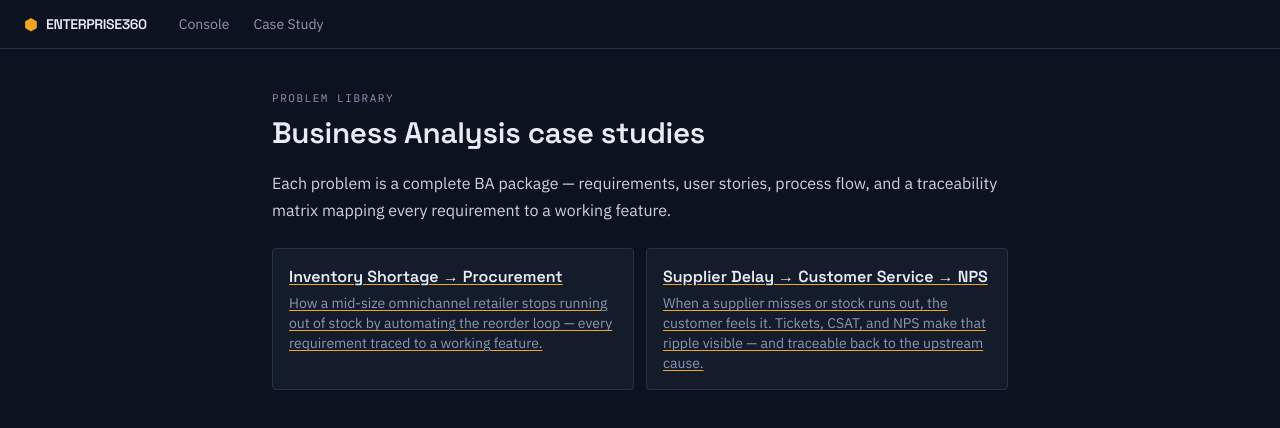
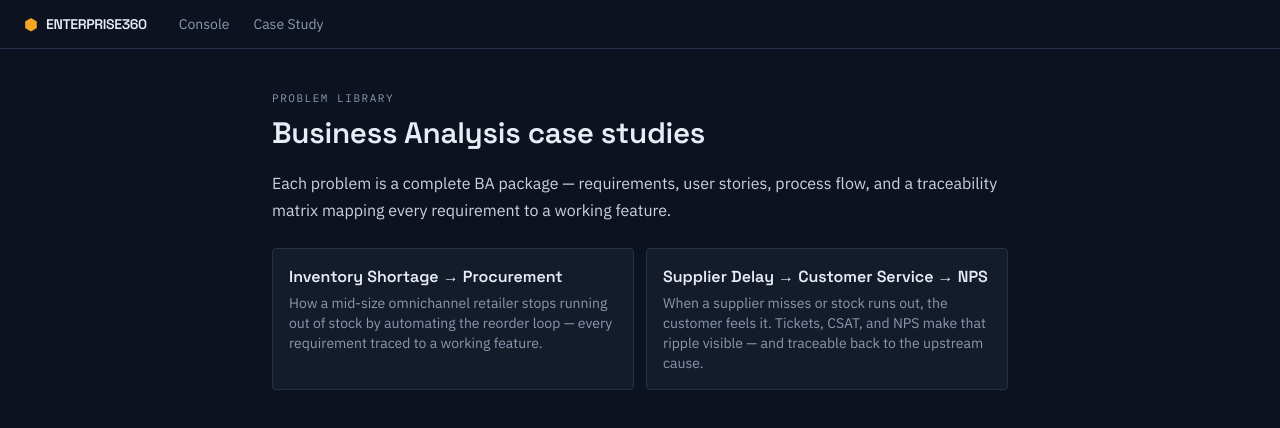
Before and after one commit to Neethika-K/ENTERPRISE360, a Next.js app: page /case-study in a window 1280 px wide. Shown: the top 428 px of the page. Built offline with nearby package versions, Linux system fonts and the light colour scheme.

Commit message:
polish(cs): clean card-link underline; Phase 2a verified end-to-end (B7)
29/29 tests, build green. Verified in browser: backorders/late POs open tickets
that resolve with CSAT; NPS trend craters then recovers as procurement catches
up; case-study hub lists both problems.

```diff
--- a/src/app/globals.css
+++ b/src/app/globals.css
@@ -92,6 +92,7 @@ body {
   padding: 0.05rem 0.3rem;
 }
 .doc a { color: var(--color-accent); text-decoration: underline; text-underline-offset: 2px; }
+.doc a.no-underline { text-decoration: none; color: inherit; }
 .doc table {
   width: 100%;
   border-collapse: collapse;
```
